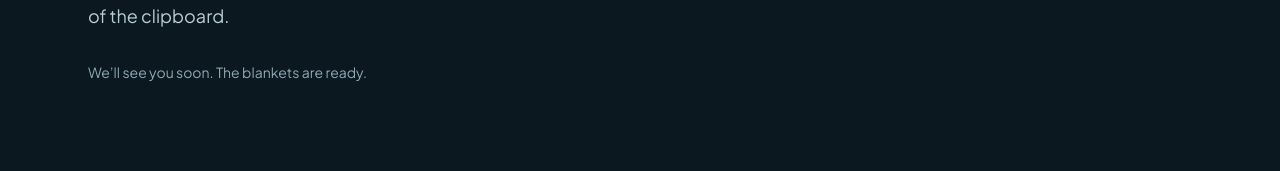
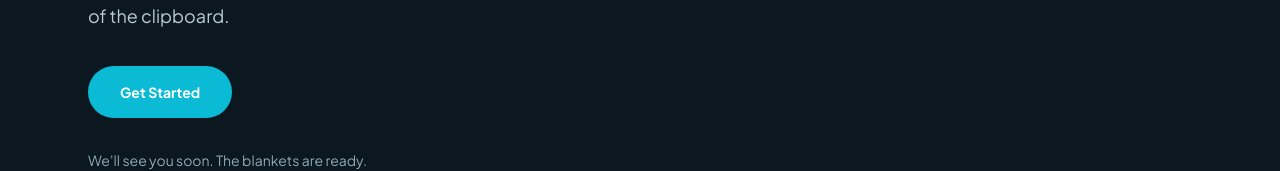
Before and after one commit to leekounas-cmd/buchwald-site, a Next.js app: page /forms in a window 1280 px wide. Shown: the part 474-645 px from the top of the page. Built offline with nearby package versions, Linux system fonts and the light colour scheme; no server answers.

Commit message:
Hero Get Started button smooth-scrolls to step 1 on /forms
Co-Authored-By: Claude Fable 5 <noreply@anthropic.com>

```diff
--- a/src/app/forms/page.tsx
+++ b/src/app/forms/page.tsx
@@ -71,10 +71,22 @@ export default function FormsPage() {
                 Now for the world&rsquo;s{" "}
                 <span className="text-primary">easiest paperwork.</span>
               </h1>
-              <p className="text-[#B9CBD4] text-lg leading-relaxed max-w-md">
+              <p className="text-[#B9CBD4] text-lg leading-relaxed max-w-md mb-9">
                 Two quick things before your visit. Finish them from your phone
                 and you walk straight to the chair instead of the clipboard.
               </p>
+              <a
+                href="#step-1"
+                onClick={(e) => {
+                  e.preventDefault();
+                  document
+                    .getElementById("step-1")
+                    ?.scrollIntoView({ behavior: "smooth" });
+                }}
+                className="inline-flex rounded-full bg-primary px-8 py-4 text-sm font-bold text-white hover:bg-primary-dark transition-colors"
+              >
+                Get Started
+              </a>
             <p className="mt-8 text-sm text-[#8FA9B5]">
               We&rsquo;ll see you soon. The blankets are ready.
             </p>
@@ -113,7 +125,8 @@ export default function FormsPage() {
             {steps.map((s) => (
               <div
                 key={s.n}
-                className="grid sm:grid-cols-[110px_1fr] gap-x-10 gap-y-4 border-t border-gray-200 py-10"
+                id={s.n === "01" ? "step-1" : undefined}
+                className="grid sm:grid-cols-[110px_1fr] gap-x-10 gap-y-4 border-t border-gray-200 py-10 scroll-mt-24"
               >
                 <span className="font-archivo text-4xl text-primary">{s.n}</span>
                 <div>
```
